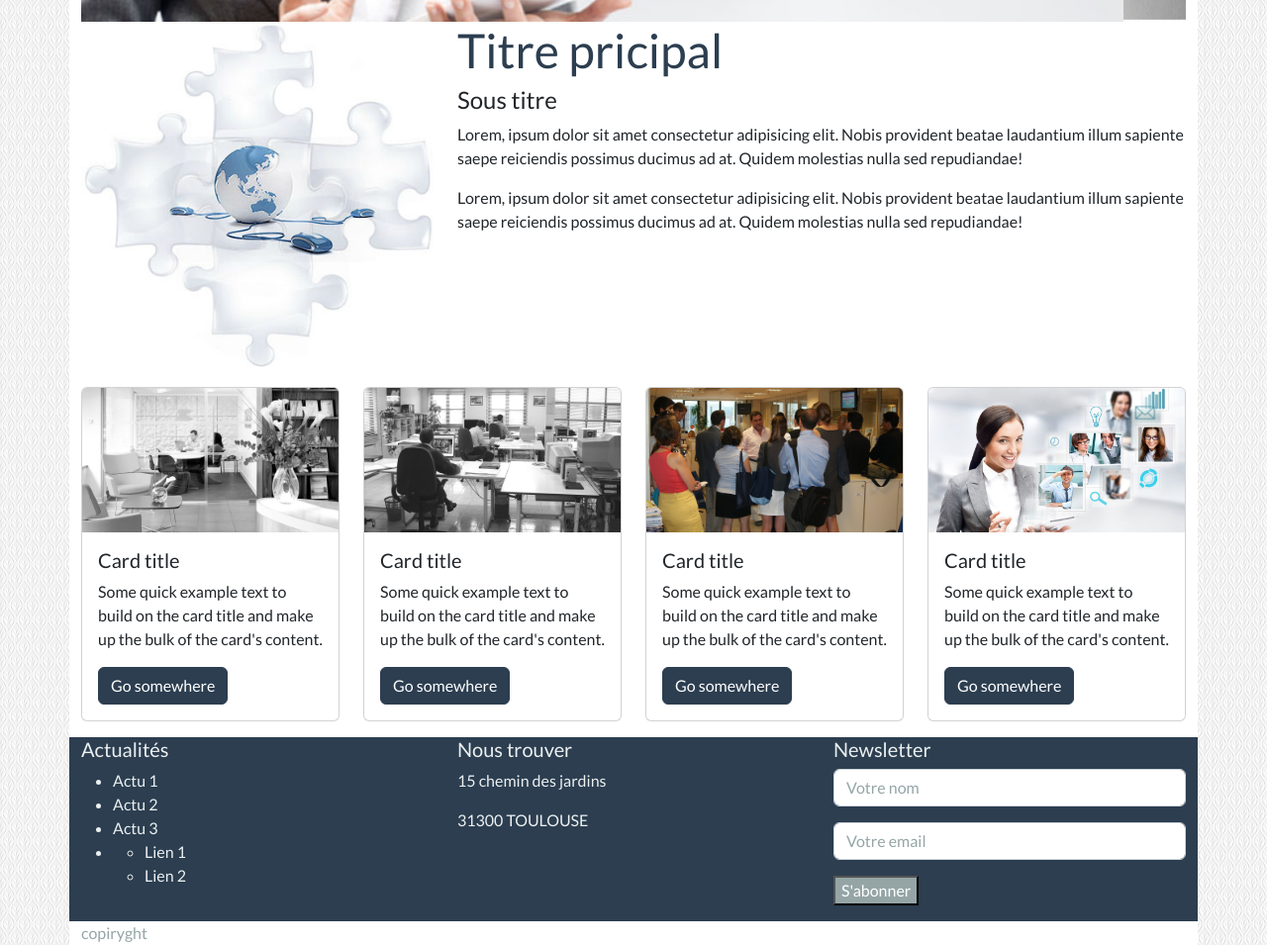
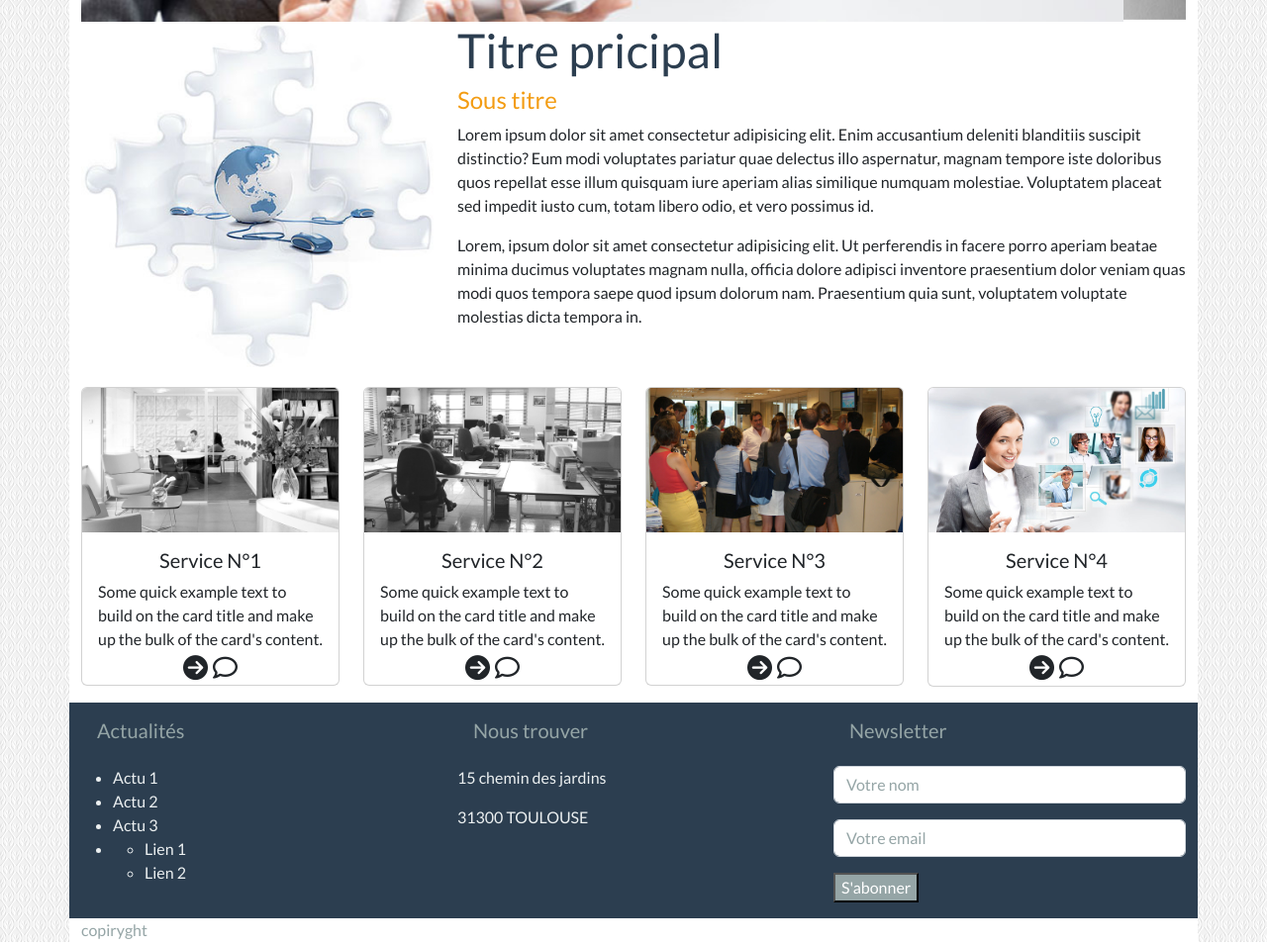
Before and after one commit to johnjohnweb/exercice3, a plain HTML site: page index.html in a window 1280 px wide. Shown: the part 760-1715 px from the top of the page at 99% size. Drawn offline with nearby package versions, Linux system fonts and the light colour scheme.

Commit message:
finitions

```diff
--- a/CSS/style.css
+++ b/CSS/style.css
@@ -1,3 +1,7 @@
 body {
   background: url(../images/wavy.png) repeat scroll 0 0;
 }
+.card-title {
+  text-align: center;
+  margin-bottom: var(--bs-card-title-spacer-y);
+}
--- a/index.html
+++ b/index.html
@@ -52,6 +52,9 @@
             <div class="carousel-item">
               <img src="images/demo5-bw.jpg" class="d-block w-100" alt="...">
             </div>
+            <div class="carousel-item">
+              <img src="images/demo8.jpg" class="d-block w-100" alt="...">
+            </div>
           </div>
           <button class="carousel-control-prev" type="button" data-bs-target="#carouselExampleAutoplaying" data-bs-slide="prev">
             <span class="carousel-control-prev-icon" aria-hidden="true"></span>
@@ -75,16 +78,12 @@
         </div>
         <div class="col-md-8">
           <h1 class="text-primary">Titre pricipal</h1>
-          <h2 class="h4">Sous titre</h2>
+          <h2 class="h4 text-warning">Sous titre</h2>
           <p>
-            Lorem, ipsum dolor sit amet consectetur adipisicing elit. Nobis
-            provident beatae laudantium illum sapiente saepe reiciendis possimus
-            ducimus ad at. Quidem molestias nulla sed repudiandae!
+            Lorem ipsum dolor sit amet consectetur adipisicing elit. Enim accusantium deleniti blanditiis suscipit distinctio? Eum modi voluptates pariatur quae delectus illo aspernatur, magnam tempore iste doloribus quos repellat esse illum quisquam iure aperiam alias similique numquam molestiae. Voluptatem placeat sed impedit iusto cum, totam libero odio, et vero possimus id.
           </p>
           <p>
-            Lorem, ipsum dolor sit amet consectetur adipisicing elit. Nobis
-            provident beatae laudantium illum sapiente saepe reiciendis possimus
-            ducimus ad at. Quidem molestias nulla sed repudiandae!
+            Lorem, ipsum dolor sit amet consectetur adipisicing elit. Ut perferendis in facere porro aperiam beatae minima ducimus voluptates magnam nulla, officia dolore adipisci inventore praesentium dolor veniam quas modi quos tempora saepe quod ipsum dolorum nam. Praesentium quia sunt, voluptatem voluptate molestias dicta tempora in.
           </p>
         </div>
       </section>
@@ -94,12 +93,18 @@
           <div class="card">
             <img src="images/demo4-bw.jpg" class="card-img-top" alt="..." />
             <div class="card-body">
-              <h5 class="card-title">Card title</h5>
+              <h5 class="card-title">Service N°1</h5>
               <p class="card-text">
                 Some quick example text to build on the card title and make up
                 the bulk of the card's content.
               </p>
-              <a href="#" class="btn btn-primary">Go somewhere</a>
+              <div class="d-flex justify-content-center">
+                <span class="fa fa-lg mr-4">
+                  <i class="fa-solid fa-circle-arrow-right fa-lg"></i>
+                <i class="fa-regular fa-comment fa-lg"></i>
+                </span>
+              </div>
+
             </div>
           </div>
         </article>
@@ -107,12 +112,17 @@
           <div class="card">
             <img src="images/demo5-bw.jpg" class="card-img-top" alt="..." />
             <div class="card-body">
-              <h5 class="card-title">Card title</h5>
+              <h5 class="card-title">Service N°2</h5>
               <p class="card-text">
                 Some quick example text to build on the card title and make up
                 the bulk of the card's content.
               </p>
-              <a href="#" class="btn btn-primary">Go somewhere</a>
+              <div class="d-flex justify-content-center">
+                <span class="fa fa-lg mr-4">
+                  <i class="fa-solid fa-circle-arrow-right fa-lg"></i>
+                <i class="fa-regular fa-comment fa-lg"></i>
+                </span>
+              </div>
             </div>
           </div>
         </article>
@@ -120,12 +130,17 @@
           <div class="card">
             <img src="images/demo8.jpg" class="card-img-top" alt="..." />
             <div class="card-body">
-              <h5 class="card-title">Card title</h5>
+              <h5 class="card-title">Service N°3</h5>
               <p class="card-text">
                 Some quick example text to build on the card title and make up
                 the bulk of the card's content.
               </p>
-              <a href="#" class="btn btn-primary">Go somewhere</a>
+              <div class="d-flex justify-content-center">
+                <span class="fa fa-lg mr-4">
+                  <i class="fa-solid fa-circle-arrow-right fa-lg"></i>
+                <i class="fa-regular fa-comment fa-lg"></i>
+                </span>
+              </div>
             </div>
           </div>
         </article>
@@ -133,12 +148,17 @@
           <div class="card">
             <img src="images/conseils-tpe.jpg" class="card-img-top" alt="..." />
             <div class="card-body">
-              <h5 class="card-title">Card title</h5>
+              <h5 class="card-title">Service N°4</h5>
               <p class="card-text">
                 Some quick example text to build on the card title and make up
                 the bulk of the card's content.
               </p>
-              <a href="#" class="btn btn-primary">Go somewhere</a>
+              <div class="d-flex justify-content-center">
+                <span class="fa fa-lg mr-4">
+                  <i class="fa-solid fa-circle-arrow-right fa-lg"></i>
+                <i class="fa-regular fa-comment fa-lg"></i>
+                </span>
+              </div>
             </div>
           </div>
         </article>
@@ -146,7 +166,7 @@
 
       <section id="bottom" class="row bg-primary text-light">
         <div class="col">
-          <h4 class="h5">Actualités</h4>
+          <h4 class="h5 text-secondary p-3">Actualités</h4>
           <ul>
             <li>Actu 1</li>
             <li>Actu 2</li>
@@ -160,12 +180,12 @@
           </ul>
         </div>
         <div class="col">
-          <h4 class="h5">Nous trouver</h4>
+          <h4 class="h5 text-secondary p-3">Nous trouver</h4>
           <p>15 chemin des jardins</p>
           <p>31300 TOULOUSE</p>
         </div>
         <div class="col">
-          <h4 class="h5">Newsletter</h4>
+          <h4 class="h5 text-secondary p-3">Newsletter</h4>
           <form action="" method="post">
             <input
               type="text"
@@ -195,5 +215,6 @@
       integrity="sha384-cuYeSxntonz0PPNlHhBs68uyIAVpIIOZZ5JqeqvYYIcEL727kskC66kF92t6Xl2V"
       crossorigin="anonymous"
     ></script>
+    <script src="https://kit.fontawesome.com/8f0fa5875a.js" crossorigin="anonymous"></script>
   </body>
 </html>
```
